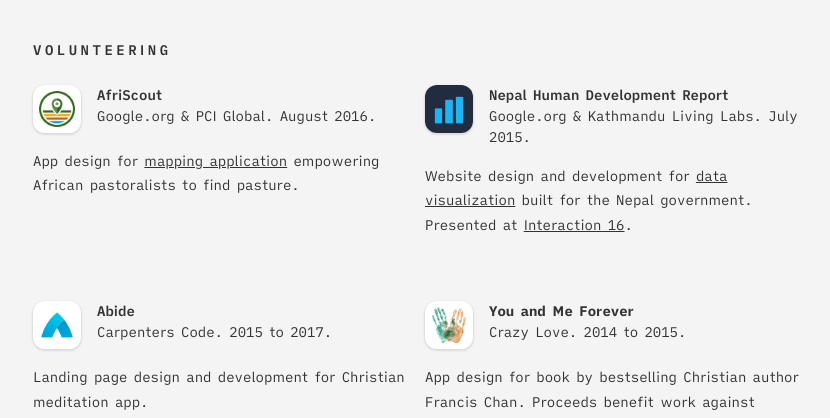
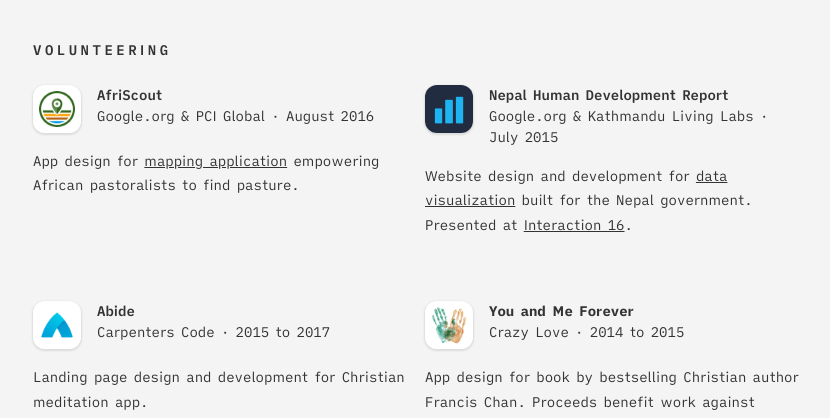
Before and after one commit to cleercode/cleercode.github.com, a Jekyll site: the page work.html, which Jekyll copies as it is, in a window 1280 px wide and 900 px high, scrolled down 2072 px. Shown: the part 397-815 px from the top of the window, without its empty margins (223-1053 px from the left). Built offline with Jekyll 4.4.1, drawn with Linux system fonts in a browser that asks for light colours; nearby versions of some CDN libraries; some of the changed text lies outside the part shown.

Commit message:
Typography tweaks

```diff
--- a/work.html
+++ b/work.html
@@ -20,22 +20,22 @@
 </head>
 <body class="bg-near-white dark-gray">
   <nav class="gill-sans f6 ttu w-100 bb b--black-10 ">
-    <ul class="list ph4 ph5-ns flex-ns flex-row cl-mw center items-center nowrap overflow-auto">
+    <ul class="fw6 list ph4 ph5-ns flex-ns flex-row cl-mw center items-center nowrap overflow-auto">
       <li class="dib mr4 flex-auto">
-        <a href="/" class="link mid-gray hover-cl-blue pv3"
+        <a href="/" class="link dark-gray hover-cl-blue pv3"
           ><span class="tracked-mega">Chris Le</span>e</a
         >
       </li>
-      <li class="dib mr4 fw6 bb bw1 dark-gray pv3" style="margin-top: 2px">
+      <li class="dib mr4 bb bw1 dark-gray pv3" style="margin-top: 2px">
         <span class="tracked-mega">Wor</span>k
       </li>
       <li class="dib mr4">
-        <a href="/posts" class="link mid-gray hover-cl-blue pv3"
+        <a href="/posts" class="link dark-gray hover-cl-blue pv3"
           ><span class="tracked-mega">Writin</span>g</a
         >
       </li>
       <li class="dib">
-        <a href="/about" class="link mid-gray hover-cl-blue pv3"
+        <a href="/about" class="link dark-gray hover-cl-blue pv3"
           ><span class="tracked-mega">Abou</span>t</a
         >
       </li>
@@ -66,7 +66,7 @@
       <div class="cf mb3 tl-ns">
         <img src="images/ubereats-icon.png" class="w-icon fl mr3 br-icon shadow-icon">
         <p><h2 class="fw6 di">Uber Eats</h2>, Senior Designer II</p>
-        <p>2020 to present.</p>
+        <p>2020 to present</p>
       </div>
       <p class="lh-large mb3">I design our menus experience, ranging from internal tools for restaurants to consumer ordering functionality.</p>
     </section>
@@ -74,7 +74,7 @@
       <div class="cf mb3 tl-ns">
         <img src="images/chrome-icon.png" class="w-icon fl mr3 br-icon shadow-icon">
         <p><h2 class="fw6 di">Google Chrome</h2>, Staff Designer</p>
-        <p>2013 to 2020.</p>
+        <p>2013 to 2020</p>
       </div>
       <p class="lh-large mb3">I started working on Chrome as new college grad, creating one of the world's most popular software products with about five other designers. Over my seven years there, the team grew to dozens - and I initiated and drove some of our most ambitious initiatives.</p>
       <blockquote class="mv3 bl bw1 b--black-10 pl3">
@@ -125,7 +125,7 @@
         <div class="cf mb3">
           <img src="images/afriscout-icon.png" class="w-icon fl mr3 br-icon shadow-icon">
           <h2 class="fw6">AfriScout</h2>
-          <p>Google.org & PCI Global. August 2016.</p>
+          <p>Google.org & PCI Global · August 2016</p>
         </div>
         <p class="lh-large">App design for <a href="https://www.pciglobal.org/afriscout/" class="dark-gray hover-cl-blue">mapping application</a> empowering African pastoralists to find pasture.</p>
       </section>
@@ -133,7 +133,7 @@
         <div class="cf mb3">
           <img src="images/nepal-icon.png" class="w-icon fl mr3 br-icon shadow-icon">
           <h2 class="fw6">Nepal Human Development Report</h2>
-          <p>Google.org & Kathmandu Living Labs. July 2015.</p>
+          <p>Google.org & Kathmandu Living Labs · July 2015</p>
         </div>
         <p class="lh-large">Website design and development for <a href="http://www.npc.gov.np/human_development_indicators_by_district/" class="dark-gray hover-cl-blue">data visualization</a> built for the Nepal government. Presented at <a href="http://interaction16.ixda.org/session/assisting-nepal-after-the-earthquake-lessons-learned-from-applying-design-thinking-in-a-post-disaster-context/index.html" class="dark-gray hover-cl-blue">Interaction 16</a>.
       </section>
@@ -141,7 +141,7 @@
         <div class="cf mb3">
           <img src="images/abide-icon.png" class="w-icon fl mr3 br-icon shadow-icon">
           <h2 class="fw6">Abide</h2>
-          <p>Carpenters Code. 2015 to 2017.</p>
+          <p>Carpenters Code · 2015 to 2017</p>
         </div>
         <p class="lh-large">Landing page design and development for Christian meditation app.</p>
       </section>
@@ -150,7 +150,7 @@
         <div class="cf mb3">
           <img src="images/ymf-icon.png" class="w-icon fl mr3 br-icon shadow-icon">
           <h2 class="b">You and Me Forever</h2>
-          <p>Crazy Love. 2014 to 2015.</p>
+          <p>Crazy Love · 2014 to 2015</p>
         </div>
         <p class="lh-large">App design for book by bestselling Christian author Francis Chan. Proceeds benefit work against <a href="https://vimeo.com/107938492" class="dark-gray hover-cl-blue">poverty-induced prostitution</a> in Ethiopia.</p>
       </section>
```
Also changed, not shown: _layouts/post.html (+5 -5 lines), about.html (+5 -5 lines), index.html (+4 -4 lines), posts.html (+5 -5 lines).
